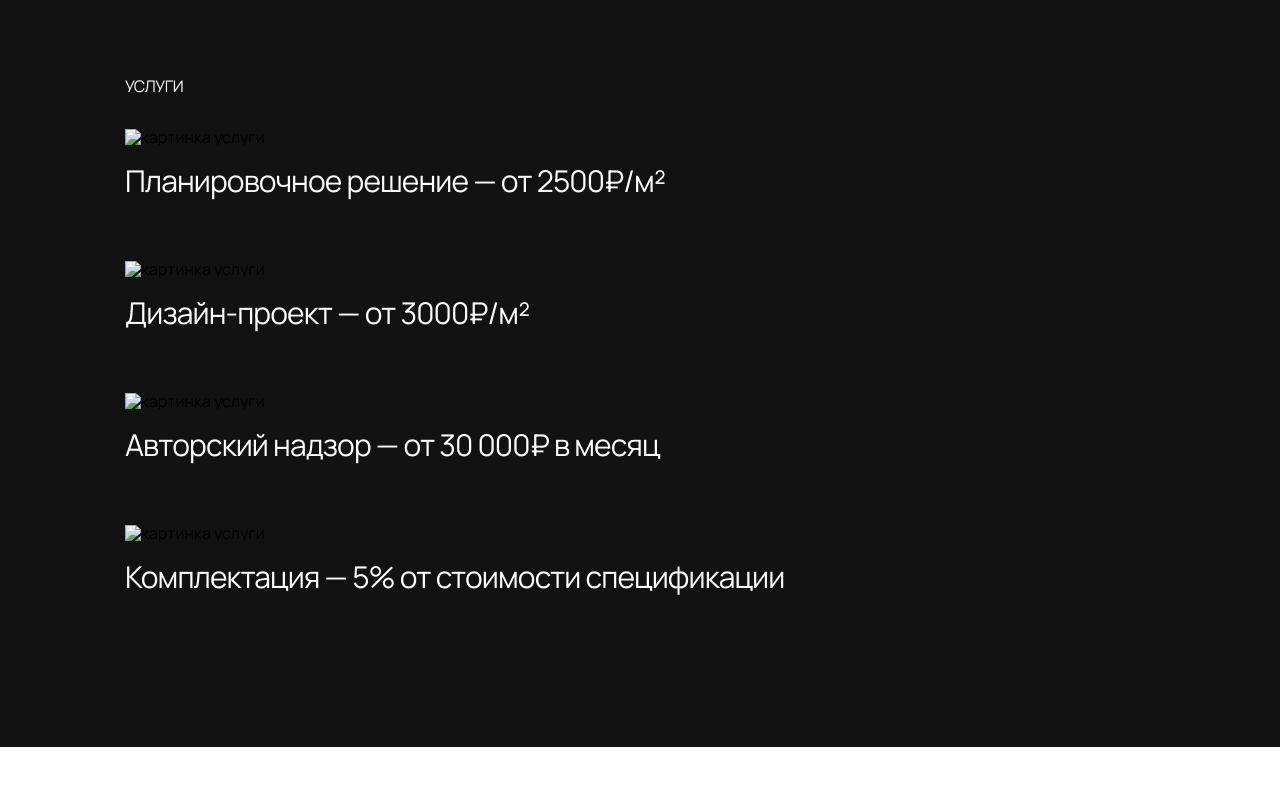
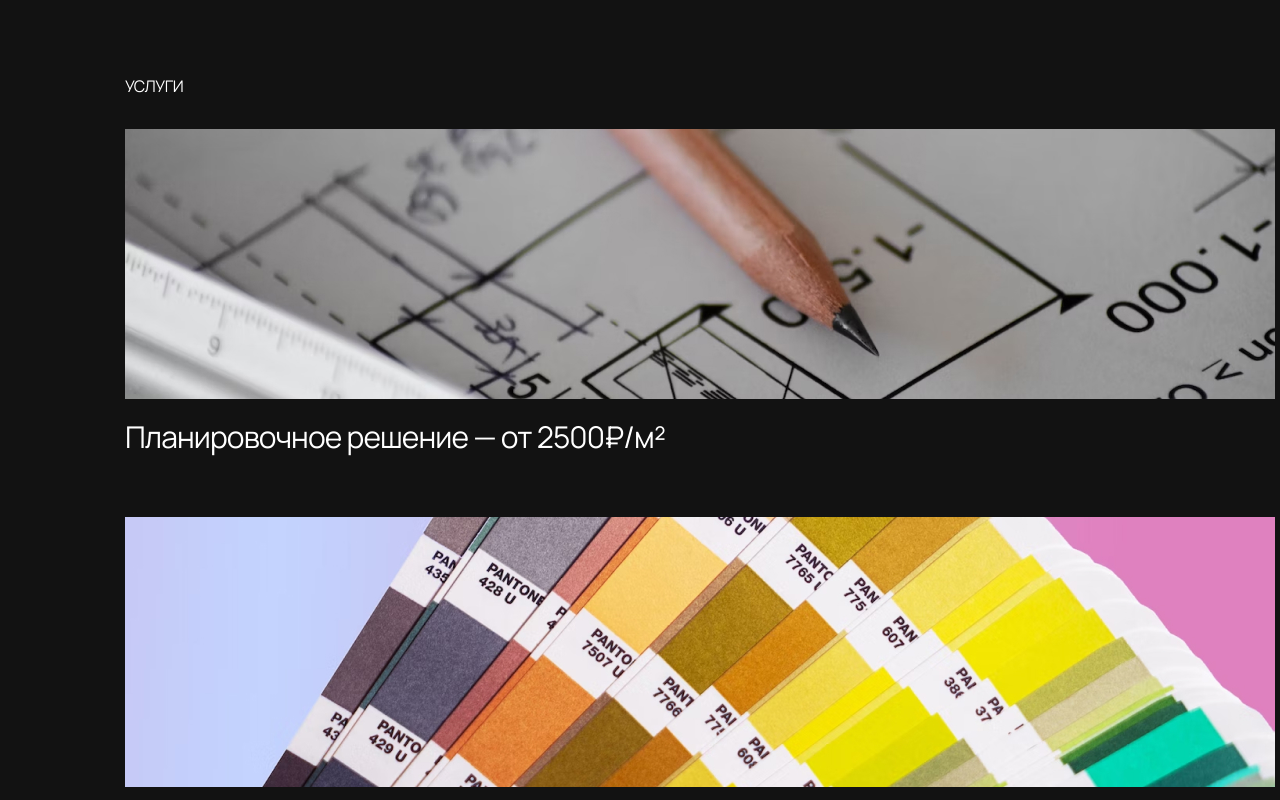
Before and after one commit to Ilya-Samotokhin/MetricaNN, a plain HTML site: page index.html in a window 1280 px wide. Shown: the part 3820-4620 px from the top of the page. Before the commit the page ends 4567 px from the top, so only its background shows below. Drawn offline with Linux system fonts and the light colour scheme; the site is published under a folder, as on GitHub Pages, so addresses that start at the root find nothing.

Commit message:
fixed image path

```diff
--- a/index.html
+++ b/index.html
@@ -66,22 +66,22 @@
         <h2 class="services__header">Услуги</h2>
         <ul>
           <li class="service">
-            <img src="/resurces/services-1.jpg" alt="картинка услуги" class="services__picture">
+            <img src="resurces/services-1.jpg" alt="картинка услуги" class="services__picture">
             <p class="services-descr">Планировочное решение — от 2500₽/м²</p>
           </li>
 
           <li class="service">
-            <img src="/resurces/services-2.jpg" alt="картинка услуги" class="services__picture">
+            <img src="resurces/services-2.jpg" alt="картинка услуги" class="services__picture">
             <p class="services-descr">Дизайн-проект — от 3000₽/м²</p>
           </li>
 
           <li class="service">
-            <img src="/resurces/services-3.jpg" alt="картинка услуги" class="services__picture">
+            <img src="resurces/services-3.jpg" alt="картинка услуги" class="services__picture">
             <p class="services-descr">Авторский надзор — от 30 000₽ в месяц</p>
           </li>
 
           <li class="service">
-            <img src="/resurces/services-4.jpg" alt="картинка услуги" class="services__picture">
+            <img src="resurces/services-4.jpg" alt="картинка услуги" class="services__picture">
             <p class="services-descr">Комплектация — 5% от стоимости спецификации</p>
           </li>
         </ul>
```
